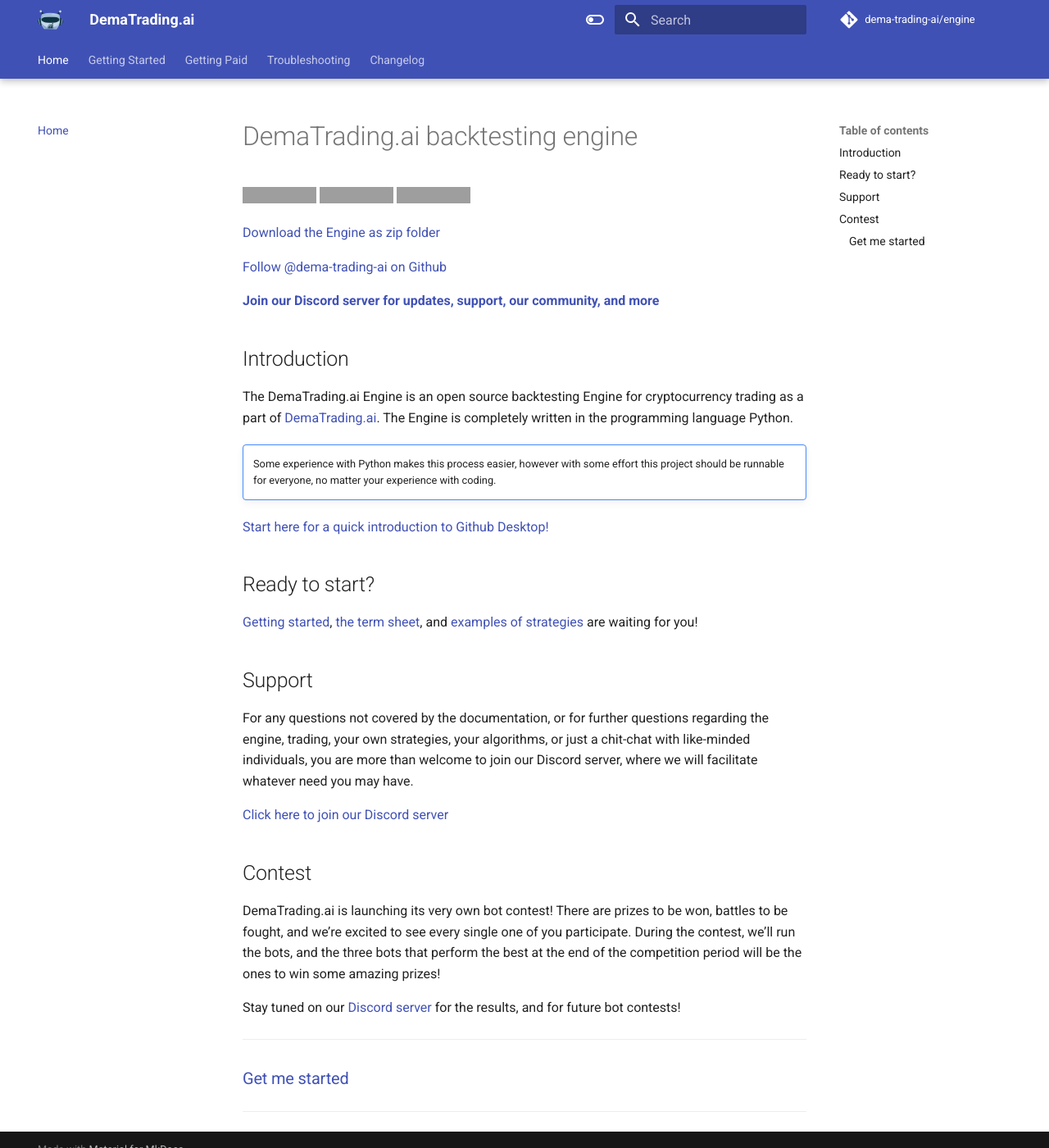
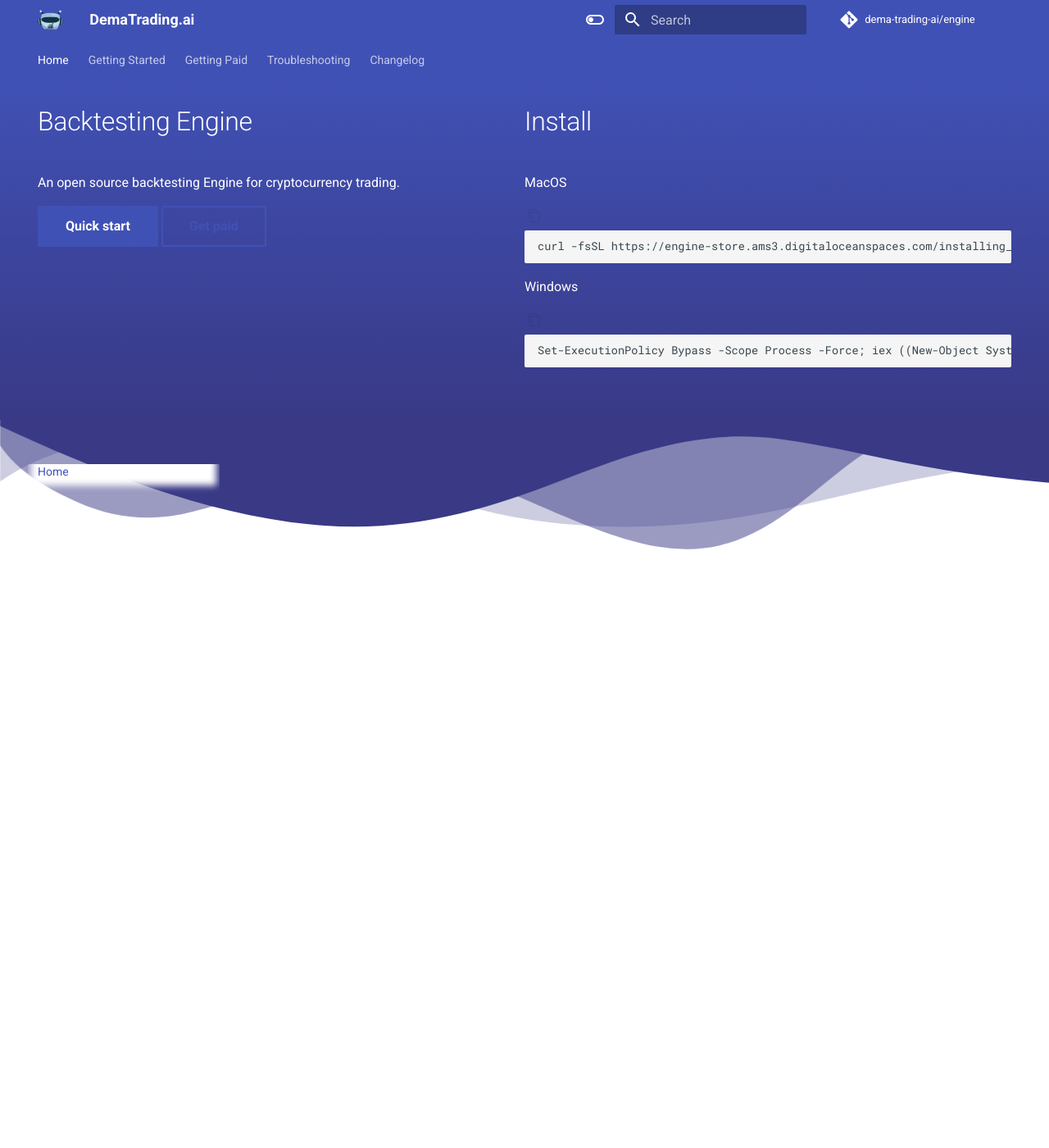
Before and after one commit to dema-trading-ai/docs, an MkDocs documentation site: the page built from docs/index.md, in a window 1280 px wide and 1400 px high. Shown: the whole window at 82% size. Built offline with MkDocs 1.6.1 and Material for MkDocs 9.7.7, drawn with Linux system fonts in a browser that asks for light colours; comment, search, counter and statistics services are not loaded; grey boxes are pictures that could not be loaded.

Commit message:
Made landing page pretty

```diff
--- /dev/null
+++ b/custom-material/overrides/home.html
@@ -0,0 +1,87 @@
+{% extends "main.html" %}
+{% block tabs %}
+{{ super() }}
+<style>
+body {
+
+}
+.custom-shape-divider-top-1630677307 {
+    position: absolute;
+    top: 100%;
+    left: 0;
+    width: 100%;
+    overflow: hidden;
+    line-height: 0;
+}
+
+
+.custom-shape-divider-top-1630677307 svg {
+    position: relative;
+    display: block;
+    width: calc(149% + 1.3px);
+    height: 172px;
+    transform: rotateY(180deg);
+}
+
+.custom-shape-divider-top-1630677307 .shape-fill {
+    fill: #393986;
+}
+.main-bg{
+    background: linear-gradient(#4051b5, #393986);
+    color: white;
+}
+h1 {
+}
+</style>
+<section class="main-bg" style="position: relative">
+
+<div class="custom-shape-divider-top-1630677307">
+    <svg data-name="Layer 1" xmlns="http://www.w3.org/2000/svg" viewBox="0 0 1200 120" preserveAspectRatio="none">
+        <path d="M0,0V46.29c47.79,22.2,103.59,32.17,158,28,70.36-5.37,136.33-33.31,206.8-37.5C438.64,32.43,512.34,53.67,583,72.05c69.27,18,138.3,24.88,209.4,13.08,36.15-6,69.85-17.84,104.45-29.34C989.49,25,1113-14.29,1200,52.47V0Z" opacity=".25" class="shape-fill"></path>
+        <path d="M0,0V15.81C13,36.92,27.64,56.86,47.69,72.05,99.41,111.27,165,111,224.58,91.58c31.15-10.15,60.09-26.07,89.67-39.8,40.92-19,84.73-46,130.83-49.67,36.26-2.85,70.9,9.42,98.6,31.56,31.77,25.39,62.32,62,103.63,73,40.44,10.79,81.35-6.69,119.13-24.28s75.16-39,116.92-43.05c59.73-5.85,113.28,22.88,168.9,38.84,30.2,8.66,59,6.17,87.09-7.5,22.43-10.89,48-26.93,60.65-49.24V0Z" opacity=".5" class="shape-fill"></path>
+        <path d="M0,0V5.63C149.93,59,314.09,71.32,475.83,42.57c43-7.64,84.23-20.12,127.61-26.46,59-8.63,112.48,12.24,165.56,35.4C827.93,77.22,886,95.24,951.2,90c86.53-7,172.46-45.71,248.8-84.81V0Z" class="shape-fill"></path>
+    </svg>
+</div>
+    <div  class="md-grid md-typeset">
+        <div style="display: grid; grid-auto-flow: column; grid-template-columns: repeat(auto-fit, minmax(300px, 1fr)); margin: 32px 16px" class="mdx-hero">
+            <div class="mdx-hero__content">
+                <h1 style="color: white">Backtesting Engine</h1>
+                <p>An open source backtesting Engine for cryptocurrency trading.</p>
+                <a href="{{ page.next_page.url | url }}" title="{{ page.next_page.title | e }}"
+                   class="md-button md-button--primary">
+                    Quick start
+                </a>
+                <a href="{{ 'getting_paid/algocreatorpaid' | url }}" title="Getting paid" class="md-button">
+                    Get paid
+                </a>
+            </div>
+            <div class="mdx-hero__image">
+                <h1 style="color: white">Install</h1>
+                <div class="tabbed-set" data-tabs="1:2"><input checked="checked" id="__tabbed_1_1" name="__tabbed_1"
+                                                               type="radio"><label for="__tabbed_1_1">MacOS</label>
+                    <div class="tabbed-content">
+                        <div class="highlight"><pre id="__code_0"><span></span><button class="md-clipboard md-icon"
+                                                                                       title="Copy to clipboard"
+                                                                                       data-clipboard-target="#__code_0 > code"></button><code
+                                tabindex="0">curl -fsSL https://engine-store.ams3.digitaloceanspaces.com/installing_macos.sh | /bin/bash
+</code></pre>
+                        </div>
+                    </div>
+                    <input id="__tabbed_1_2" name="__tabbed_1" type="radio"><label for="__tabbed_1_2">Windows</label>
+                    <div class="tabbed-content">
+                        <div class="highlight"><pre id="__code_1"><span></span><button class="md-clipboard md-icon"
+                                                                                       title="Copy to clipboard"
+                                                                                       data-clipboard-target="#__code_1 > code"></button><code>Set-ExecutionPolicy Bypass -Scope Process -Force; iex ((New-Object System.Net.WebClient).DownloadString('https://ams3.digitaloceanspaces.com/engine-store/install-windows.ps1'))
+</code></pre>
+                        </div>
+                    </div>
+                </div>
+            </div>
+        </div>
+
+
+    </div>
+</section>
+{% endblock %}
+{% block content %}{% endblock %}
+{% block footer %}{% endblock %}
--- a/docs/index.md
+++ b/docs/index.md
@@ -1,54 +1,4 @@
-# DemaTrading.ai backtesting engine
-
-[![Build Status](https://img.shields.io/github/forks/dema-trading-ai/engine.svg)](https://github.com/dema-trading-ai/engine)
-[![Build Status](https://img.shields.io/github/stars/dema-trading-ai/engine.svg)](https://github.com/dema-trading-ai/engine)
-[![License](https://img.shields.io/github/license/dema-trading-ai/engine.svg)](https://github.com/dema-trading-ai/engine)
-
-<a class="github-button" href="https://github.com/dema-trading-ai/engine/archive/main.zip" data-icon="octicon-cloud-download" data-size="large" aria-label="Clone dema-trading-ai/engine on GitHub">Download the Engine as zip folder</a>
-
-<a class="github-button" href="https://github.com/dema-trading-ai" data-size="large" aria-label="Follow @dema-trading-ai on GitHub">Follow @dema-trading-ai on Github</a>
-
-**[Join our Discord server for updates, support, our community, and more](https://discord.gg/WXxjtNzjEx)**
-
-
-## Introduction
-
-The DemaTrading.ai Engine is an open source backtesting Engine for cryptocurrency trading as a part of
-[DemaTrading.ai](https://DemaTrading.ai). The Engine is completely written in the programming language Python.
-
-!!! note ""
-    Some experience with Python makes this process easier, however with some effort this project should be runnable for
-    everyone, no matter your experience with coding.
-
-[Start here for a quick introduction to Github Desktop!](https://docs.dematrading.ai/getting_started/installation/github_desktop/)
-
-
-## Ready to start?
-
-[Getting started](https://docs.dematrading.ai/getting_started/installation/installation/),
-[the term sheet](https://docs.dematrading.ai/getting_started/trading101/termsheet/),
-and [examples of strategies](https://docs.dematrading.ai/getting_started/strategies/strategyexamples/) are waiting for you!
-
-
-## Support
-
-For any questions not covered by the documentation, or for further questions regarding the engine, trading, your own
-strategies, your algorithms, or just a chit-chat with like-minded individuals, you are more than welcome to join our
-Discord server, where we will facilitate whatever need you may have.
-
-[Click here to join our Discord server](https://discord.gg/WXxjtNzjEx)
-
-
-## Contest
-
-DemaTrading.ai is launching its very own bot contest! There are prizes to be won, battles to be fought, and we’re excited
-to see every single one of you participate. During the contest, we’ll run the bots, and the three bots that perform the best at the end of the competition period will be the ones to win some amazing prizes!
-
-Stay tuned on our [Discord server](https://discord.gg/WXxjtNzjEx) for the results, and for future bot contests!
-
-
-***
-
-### [Get me started](https://docs.dematrading.ai/getting_started/installation/installation/)
-
-***
+---
+template: overrides/home.html
+title: Material for MkDocs
+---
--- a/mkdocs.yml
+++ b/mkdocs.yml
@@ -42,6 +42,7 @@ nav:
         - v0.4: changelog/v04.md
         - v0.5: changelog/v05.md
         - v0.6: changelog/v06.md
+        - v0.7: changelog/v07.md
         - Major changes: changelog/majorchanges.md
         - Current known bugs: changelog/knownbugs.md
 
@@ -50,6 +51,7 @@ theme:
     nav_style: light
     logo: assets/logo.png
     favicon: assets/logo.png
+    custom_dir: custom-material/
     features:
         - navigation.expand
         - navigation.tabs
@@ -82,6 +84,7 @@ markdown_extensions:
   - admonition
   - pymdownx.details
   - pymdownx.superfences
+  - pymdownx.tabbed
   - toc:
       permalink: "#"
       separator: "-"
```
Also changed, not shown: custom-material/__init__.py (added).
